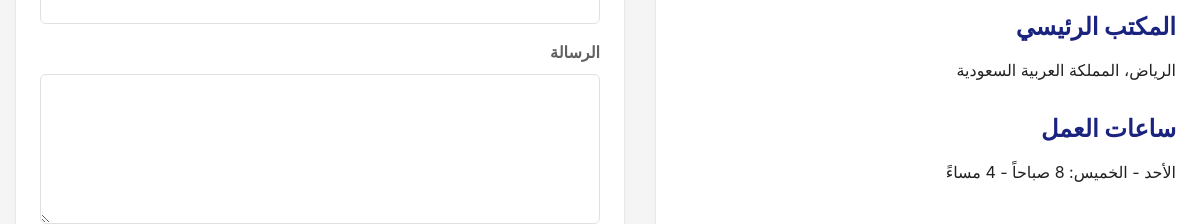
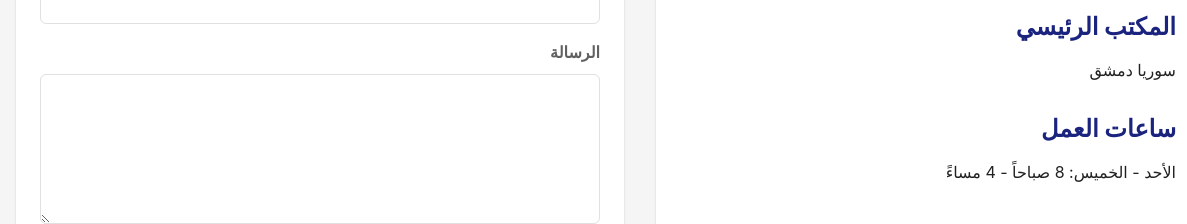
Before and after one commit to syrianation/syria, a plain HTML site: page index.html in a window 1280 px wide. Shown: the part 5167-5391 px from the top of the page, 0-1187 px from the left. Drawn offline with Linux system fonts and the light colour scheme.

Commit message:
Update index.html

```diff
--- a/index.html
+++ b/index.html
@@ -1467,7 +1467,7 @@
                         </div>
                         <div>
                             <h4>المكتب الرئيسي</h4>
-                            <p>الرياض، المملكة العربية السعودية</p>
+                            <p>سوريا  دمشق</p>
                         </div>
                     </div>
 
```
